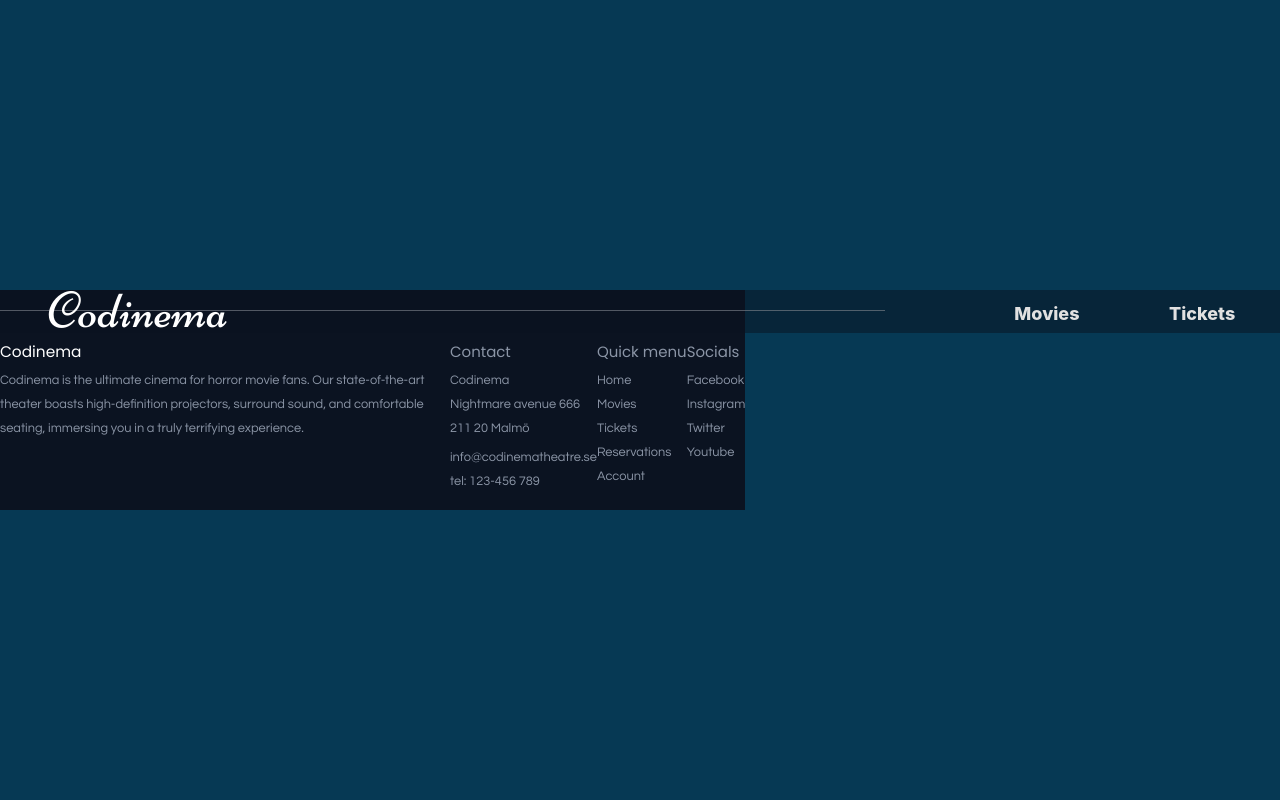
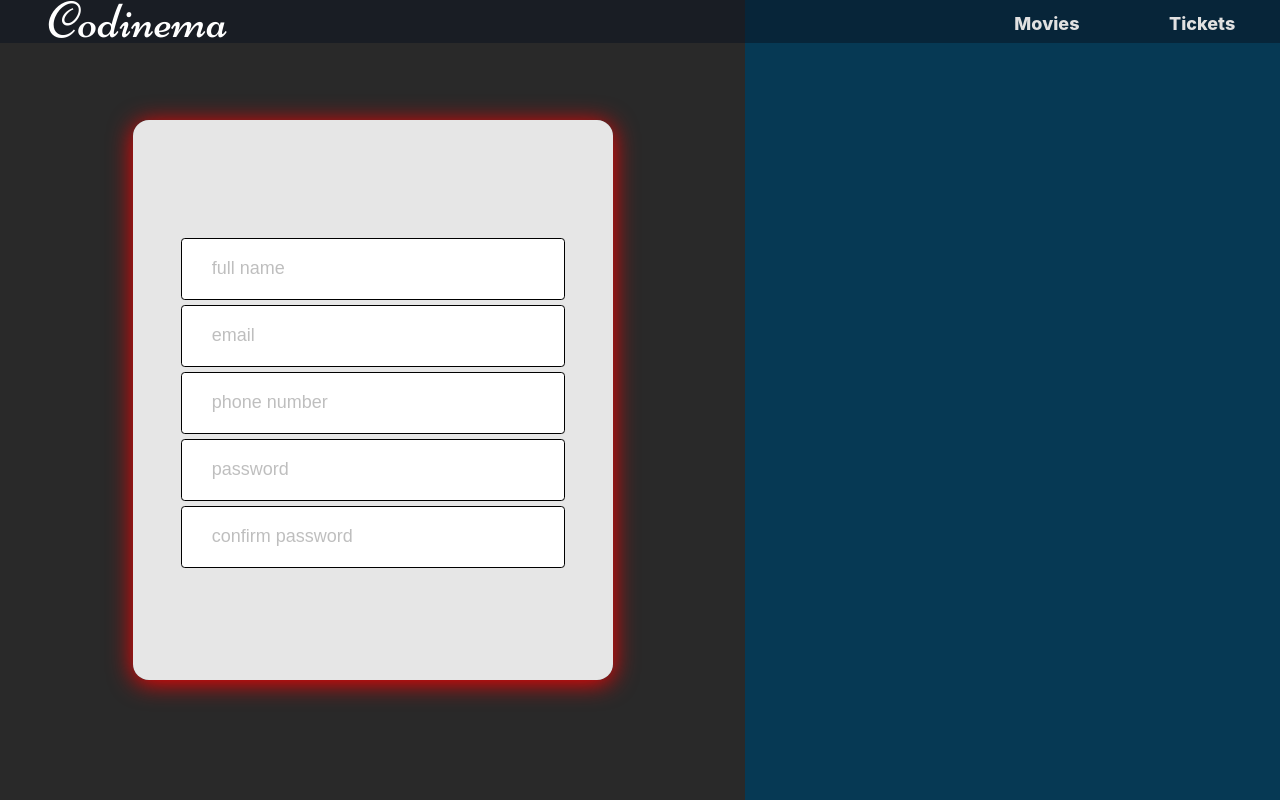
Before and after one commit to RogeSocial/cinema-project, a React (Vite) app in the folder client/: page /register in a window 1280 px wide. Shown: the top 800 px of the page. Built offline with nearby package versions, Linux system fonts and the light colour scheme; a web font is replaced by a local one.

Commit message:
added create account page

```diff
--- a/client/src/main.jsx
+++ b/client/src/main.jsx
@@ -17,6 +17,7 @@ import ErrorBoundary from "./pages/errorBoundary.jsx";
 import App from "./App.jsx";
 import CalendarPage from "./pages/CalendarPage.jsx";
 import LoginPage from './pages/LoginPage'
+import CreateAccountPage from './pages/CreateAccountPage'
 
 const router = createBrowserRouter(
     createRoutesFromElements(
@@ -29,7 +30,7 @@ const router = createBrowserRouter(
             <Route path="tickets" element={<CalendarPage/>}/>
             <Route path="reserve" element={<Reserve/>}/>
             <Route path="login" element={<LoginPage/>}/>
-            <Route path="register"/>
+            <Route path="register" element={<CreateAccountPage />}/>
         </Route>
     )
 )
--- /dev/null
+++ b/client/src/pages/CreateAccountPage.jsx
@@ -0,0 +1,16 @@
+import React from "react";
+import '../styles/account.css'
+
+export default function () {
+    return (
+        <section>
+        <div className="cover">
+            <input type="text" placeholder="full name"></input>
+            <input type="email" placeholder="email"></input>
+            <input type="number" placeholder="phone number"></input>
+            <input type="password" placeholder="password"></input>
+            <input type="password" placeholder="confirm password"></input>
+        </div>
+    </section>
+    )
+}
--- a/client/src/pages/LoginPage.jsx
+++ b/client/src/pages/LoginPage.jsx
@@ -18,7 +18,7 @@ export default function () {
                 <input type="password" placeholder="password"></input>
                 <div className="button-container">
                     <div id="button" onClick={popup}>LOGIN</div>
-                    <div id="button">REGISTER</div>
+                    <Link to ="/register"><div id="button">REGISTER</div></Link>
                 </div>
 
                 <div className={popupStyle}>
```
